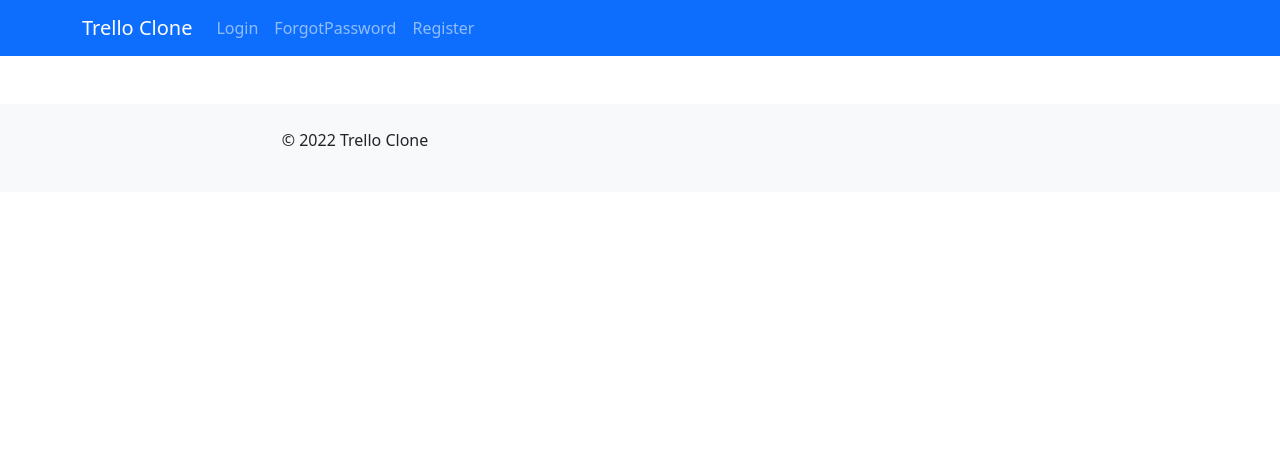
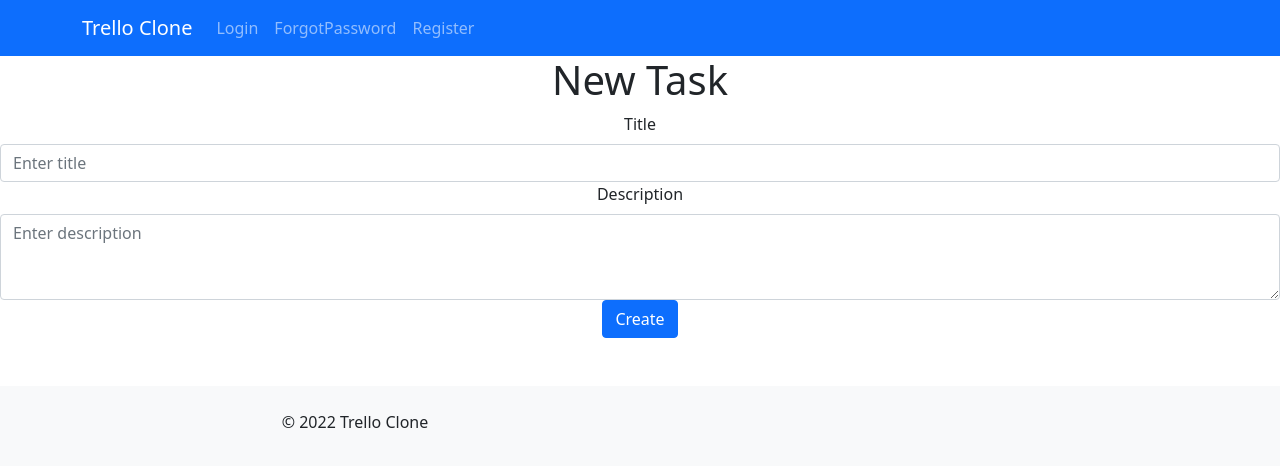
Before and after one commit to JoyceYunJiao/trello_application-, a React (Create React App) app in the folder frontend/: page /workspaces/1/1/1/createTask in a window 1280 px wide. Shown: the top 466 px of the page. Built offline with nearby package versions, Linux system fonts and the light colour scheme.

Commit message:
Create task frontend functional

```diff
--- a/frontend/src/App.js
+++ b/frontend/src/App.js
@@ -13,6 +13,7 @@ import Footer from './components/Footer';
 import BoardPage from './pages/BoardPage';
 import NewListForm from './components/boards/lists/NewListForm';
 import NewListPage from './pages/NewListPage';
+import CreateTaskForm from './components/boards/lists/CreateTaskForm';
 
 function App() {
   return (
@@ -41,6 +42,9 @@ function App() {
 
           {/* Create list page */}
           <Route path="workspaces/:id/:boardId/createList" element={<NewListPage/>} />
+
+          {/* New task page */}
+          <Route path="workspaces/:id/:boardId/:listId/createTask" element={<CreateTaskForm/>} />
         </Routes>
 
         <Footer />
--- /dev/null
+++ b/frontend/src/components/boards/lists/CreateTaskForm.js
@@ -0,0 +1,56 @@
+import axios from "axios";
+import { useRef } from "react";
+import { Button, Form } from "react-bootstrap";
+import { useNavigate, useParams } from "react-router-dom";
+
+function CreateTaskForm() {
+    const { id, boardId, listId } = useParams();
+
+    const navigate = useNavigate();
+
+    const titleRef = useRef();
+    const descriptionRef = useRef();
+
+    const handleSubmit = (event) => {
+        event.preventDefault();
+
+        const title = titleRef.current.value;
+        const description = descriptionRef.current.value;
+
+        const task = {
+            title: title,
+            description: description,
+            listId: listId,
+            // https://stackoverflow.com/a/11150727
+            date: new Date().toISOString().slice(0, 19).replace('T', ' ')
+        };
+
+        axios.post(`http://localhost:8080/saveTasks`, task)
+            .then(response => {
+                console.log(response);
+                navigate(`/workspaces/${id}/${boardId}/`);
+            });
+    }
+
+    return (
+        <Form onSubmit={handleSubmit}>
+            <h1>New Task</h1>
+
+            <Form.Group controlId="formBasicTitle">
+                <Form.Label>Title</Form.Label>
+                <Form.Control type="text" placeholder="Enter title" ref={titleRef}/>
+            </Form.Group>
+
+            <Form.Group controlId="formBasicDescription">
+                <Form.Label>Description</Form.Label>
+                <Form.Control as="textarea" rows="3" placeholder="Enter description" ref={descriptionRef}/>
+            </Form.Group>
+
+            <Button variant="primary" type="submit">
+                Create
+            </Button>
+        </Form>
+    );
+}
+
+export default CreateTaskForm;
--- a/frontend/src/components/boards/lists/List.js
+++ b/frontend/src/components/boards/lists/List.js
@@ -1,20 +1,22 @@
 import axios from "axios";
 import { useEffect, useState } from "react";
-import { Card } from "react-bootstrap";
+import { Button, Card } from "react-bootstrap";
+import { useParams } from "react-router-dom";
 import TaskCard from "./TaskCard";
 
 function List(props) {
-    const [cards, getCards] = useState([]);
+    const [tasks, setTasks] = useState([]);
+    const { id, boardId } = useParams();
 
-    const getTasks = () => {
+    const fetchTasks = () => {
         axios.get(`http://localhost:8080/getTaskByList/${props.list.id}`)
             .then(response => {
-                getCards(response.data);
+                setTasks(response.data);
             });
     }
 
     useEffect(() => {
-        getTasks();
+        fetchTasks();
     }, []);
 
     return (
@@ -24,9 +26,18 @@ function List(props) {
                 <Card.Text>{props.list.description}</Card.Text>
 
                 {/* Render all task cards */}
-                {cards.map(task => (
+                {tasks.map(task => (
                     <TaskCard key={task.id} task={task} />
                 ))}
+
+                {/* New task button */}
+                <Button
+                    variant="outline-primary"
+                    href={`./${boardId}/${props.list.id}/createTask`}
+                    className="w-100 mt-3"
+                >
+                    New Task
+                </Button>
             </Card.Body>
         </Card>
     );
```
Also changed, not shown: 4 other files (tests, documents, lock files or other folders).
